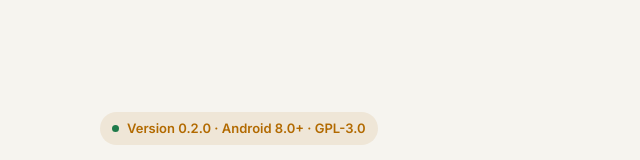
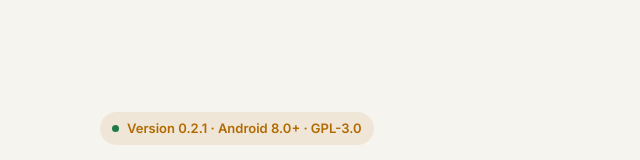
Before and after one commit to MrDDream/Nautile, a plain HTML site: page docs/index.html in a window 1280 px wide. Shown: the part 136-296 px from the top of the page, 0-640 px from the left. Drawn offline with Linux system fonts and the light colour scheme.

Commit message:
Release 0.2.1
Co-Authored-By: Claude Opus 5.5 <noreply@anthropic.com>

```diff
--- a/docs/index.html
+++ b/docs/index.html
@@ -145,7 +145,7 @@
   <section class="hero">
     <div class="wrap">
       <div>
-        <span class="eyebrow" data-i18n="hero.eyebrow">Version 0.2.0 · Android 8.0+ · GPL-3.0</span>
+        <span class="eyebrow" data-i18n="hero.eyebrow">Version 0.2.1 · Android 8.0+ · GPL-3.0</span>
         <h1 data-i18n-html="hero.title">Your servers,<br><em>in your pocket.</em></h1>
         <p class="lead" data-i18n="hero.lead">Nautile is a free SSH, Mosh and remote-desktop client for Android: a real terminal, SFTP, tunnels, snippets and encrypted sync. No cloud, no account: your hosts, keys and passwords stay encrypted on your phone.</p>
         <div class="cta">
@@ -250,7 +250,7 @@
   // French: English is the HTML's own text.
   const FR = {
     "nav.screens": "Captures", "nav.features": "Fonctionnalités", "nav.install": "Installer",
-    "hero.eyebrow": "Version 0.2.0 · Android 8.0+ · GPL-3.0",
+    "hero.eyebrow": "Version 0.2.1 · Android 8.0+ · GPL-3.0",
     "hero.title": "Tes serveurs,<br><em>dans ta poche.</em>",
     "hero.lead": "Nautile est un client SSH, Mosh et bureau à distance libre pour Android : un vrai terminal, SFTP, tunnels, snippets et synchro chiffrée. Pas de cloud, pas de compte : tes hôtes, clés et mots de passe restent chiffrés sur ton téléphone.",
     "cta.download": "Télécharger l’APK", "cta.obtainium": "Installer avec Obtainium", "cta.source": "Code source",
```
Also changed, not shown: fastlane/metadata/android/en-US/changelogs/4.txt (added), fastlane/metadata/android/fr-FR/changelogs/4.txt (added), 1 other file.
